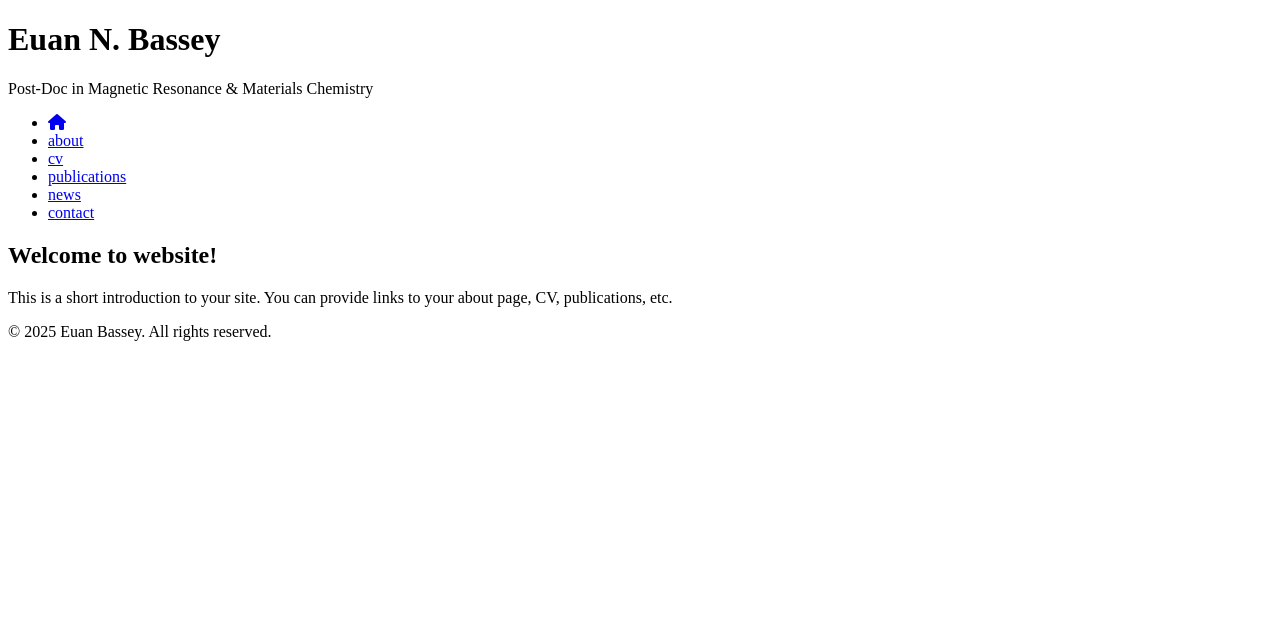
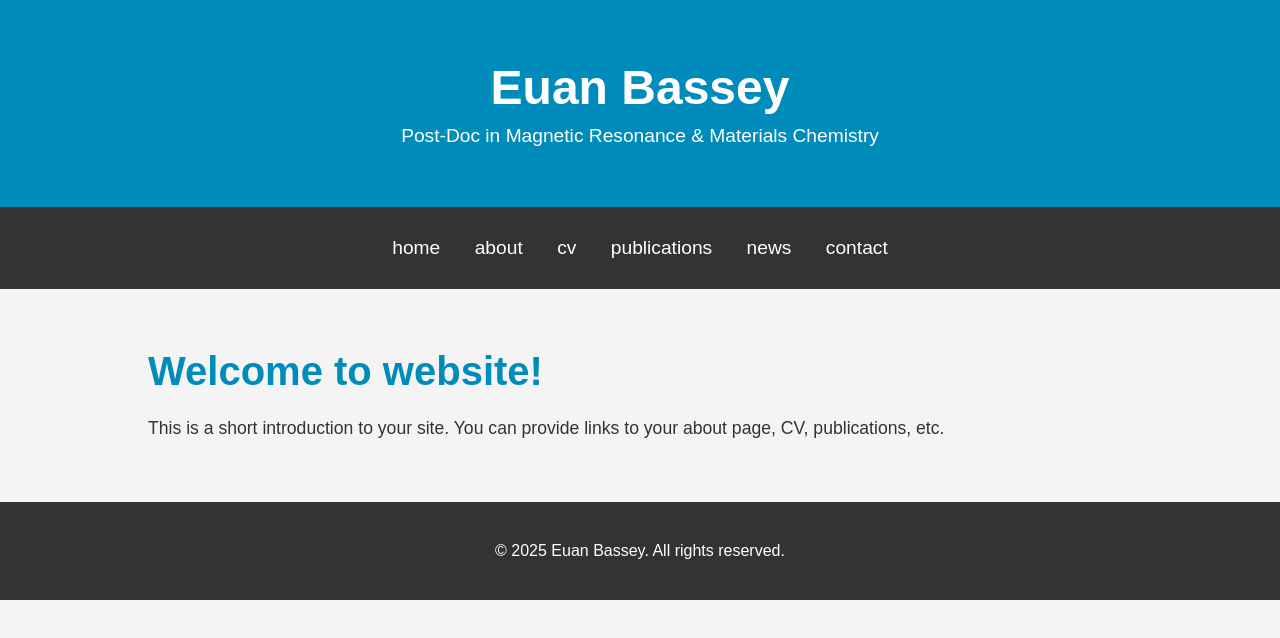
Before and after one commit to EuanNBassey/EuanNBassey.github.io, a plain HTML site: page index.html in a window 1280 px wide. Drawn offline with Linux system fonts and the light colour scheme.

Commit message:
Update index.html

```diff
--- a/index.html
+++ b/index.html
@@ -4,13 +4,12 @@
     <meta charset="UTF-8">
     <meta name="viewport" content="width=device-width, initial-scale=1.0">
     <title>Euan N. Bassey</title>
-    <link rel="stylesheet" href="https://cdnjs.cloudflare.com/ajax/libs/font-awesome/6.4.2/css/all.min.css">
+    <link rel="stylesheet" href="style.css">
 </head>
 <body>
-    <!-- Header Section -->
     <header>
         <div class="container">
-            <h1>Euan N. Bassey</h1>
+            <h1>Euan Bassey</h1>
             <p>Post-Doc in Magnetic Resonance & Materials Chemistry</p>
         </div>
     </header>
@@ -19,7 +18,7 @@
     <nav>
         <div class="container">
             <ul>
-                <li><a href="index.html"><i class="fas fa-home"></i></a></li>
+                <li><a href="index.html">home</a></li>
                 <li><a href="about.html">about</a></li>
                 <li><a href="cv.html">cv</a></li>
                 <li><a href="publications.html">publications</a></li>
```
